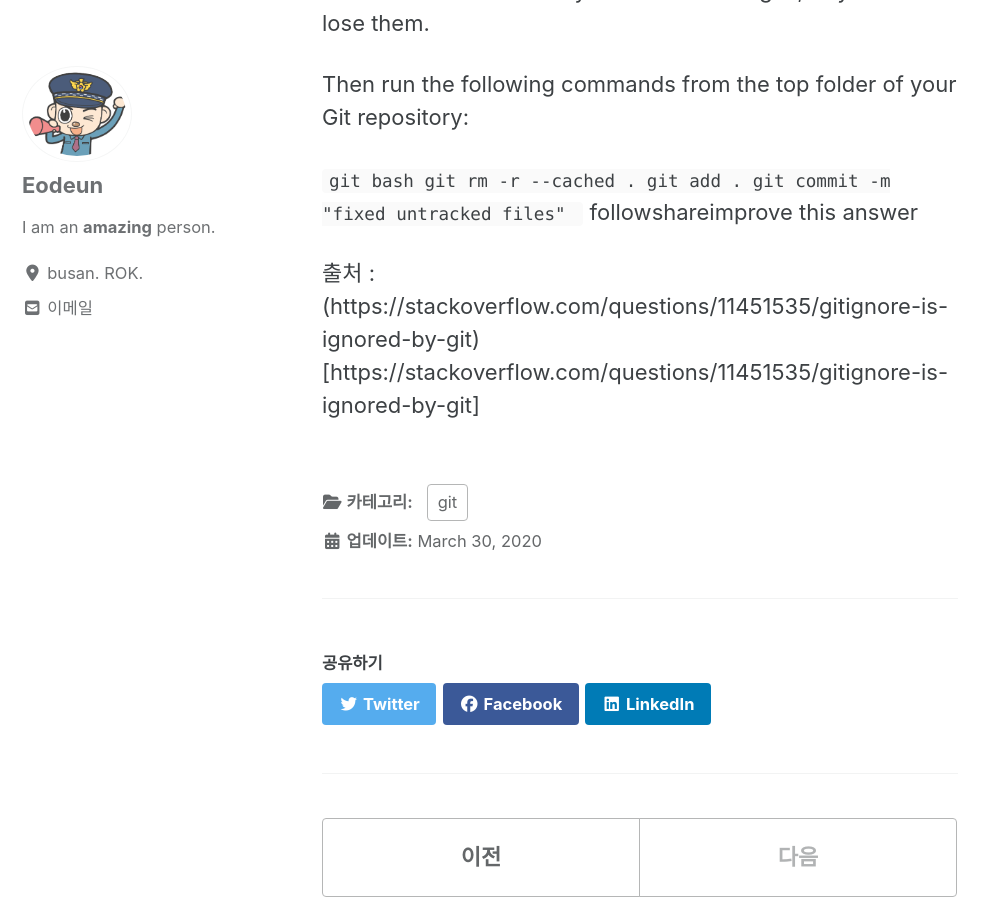
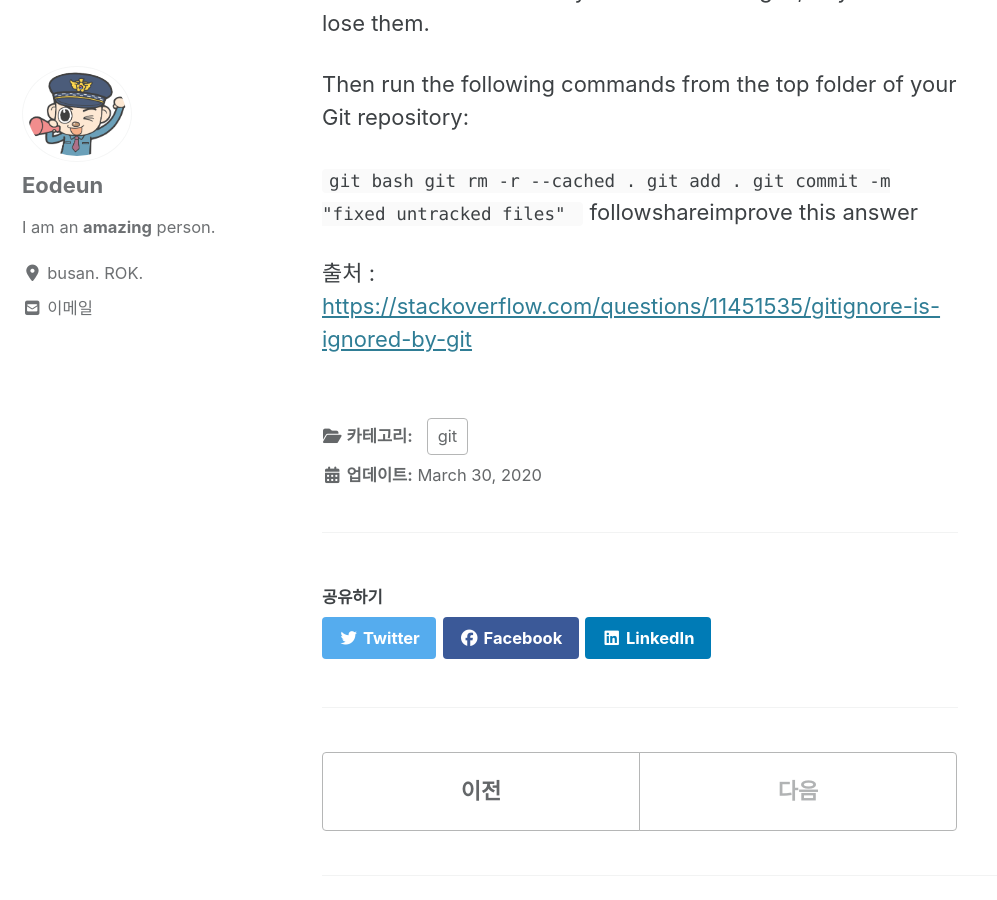
Before and after one commit to eodeun/eodeun.github.io, a Jekyll site: the page built from _posts/2020-03-30-.gitignore_적용하기.md, in a window 1280 px wide and 900 px high, scrolled down 446 px. Shown: the whole window, without its empty margins (0-997 px from the left). Built offline with Jekyll 4.4.1, drawn with Linux system fonts in a browser that asks for light colours; cached includes are drawn as plain includes; nearby versions of some CDN libraries.

Commit message:
Update 2020-03-30-.gitignore_적용하기.md

````diff
--- a/_posts/2020-03-30-.gitignore_적용하기.md
+++ b/_posts/2020-03-30-.gitignore_적용하기.md
@@ -19,4 +19,4 @@ git commit -m "fixed untracked files"
 ```
 followshareimprove this answer
 
-출처 : (https://stackoverflow.com/questions/11451535/gitignore-is-ignored-by-git)[https://stackoverflow.com/questions/11451535/gitignore-is-ignored-by-git]
+출처 : [https://stackoverflow.com/questions/11451535/gitignore-is-ignored-by-git](https://stackoverflow.com/questions/11451535/gitignore-is-ignored-by-git)
````
